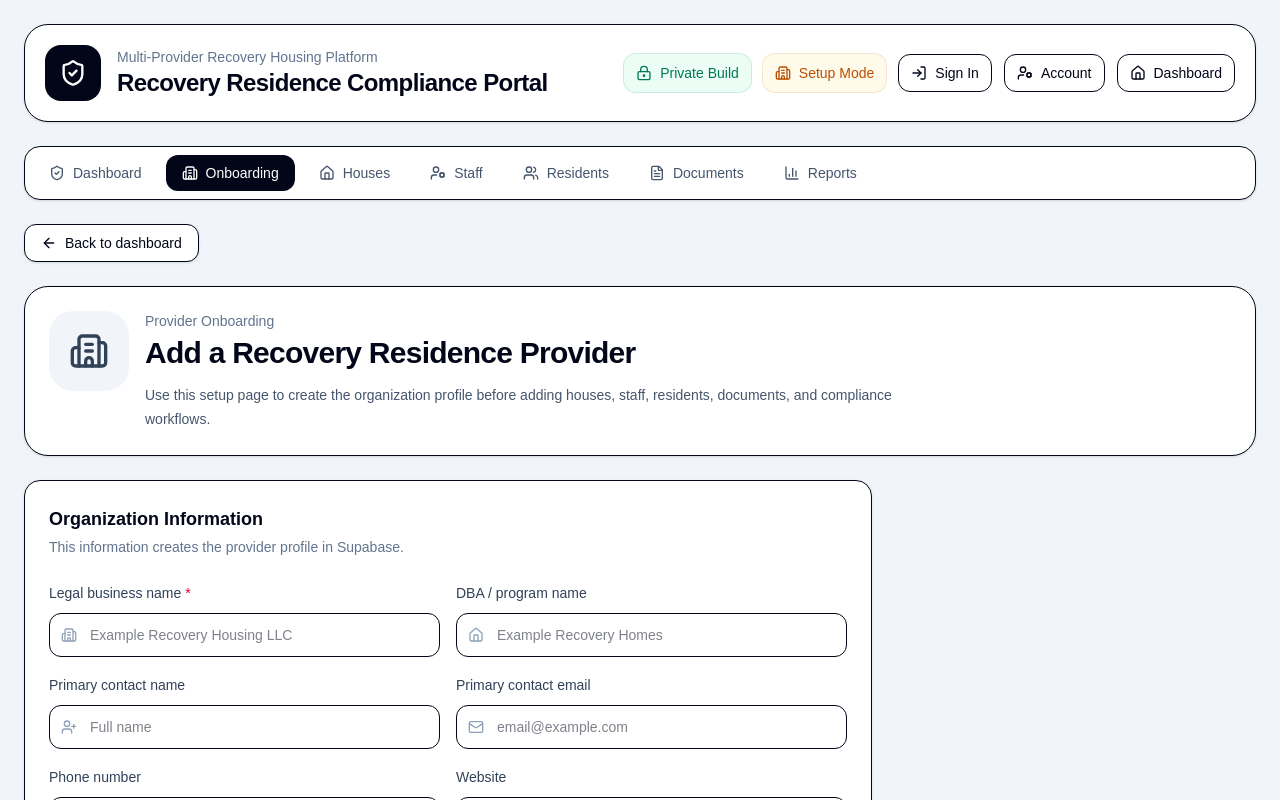
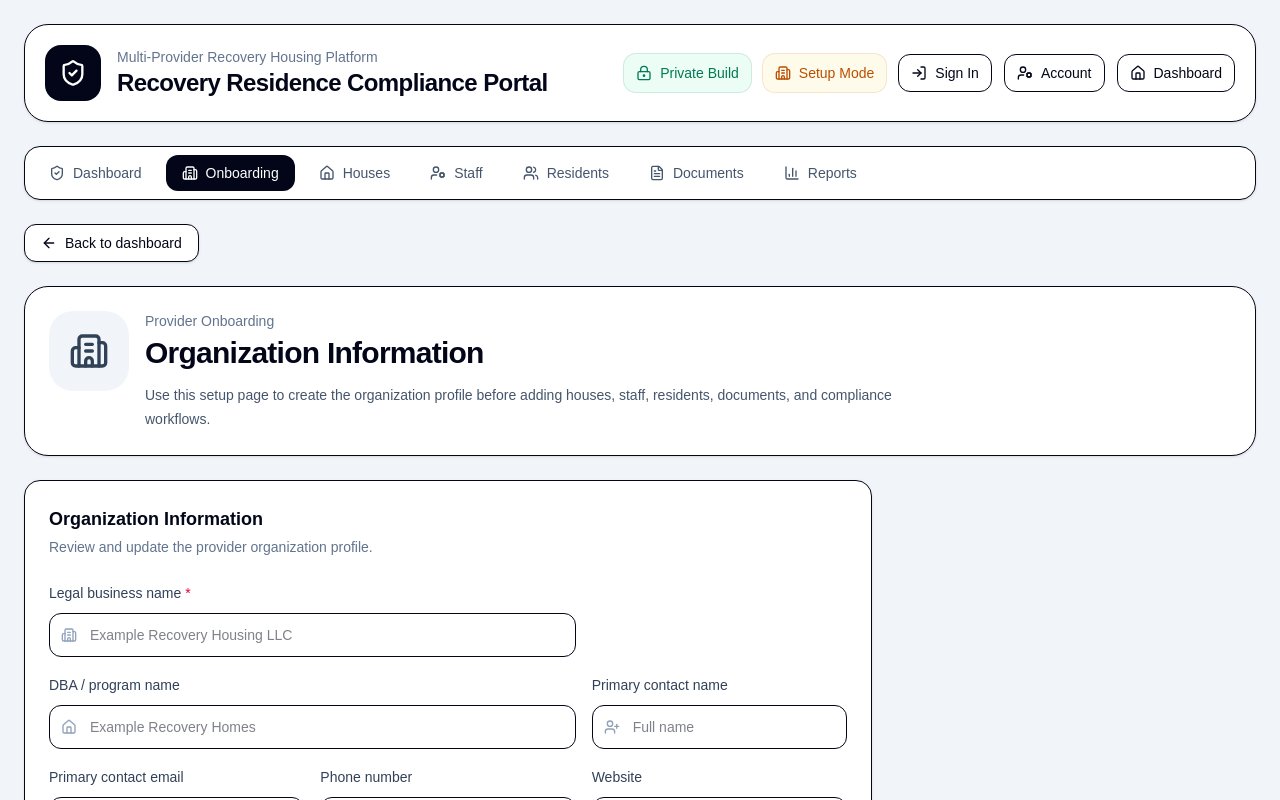
Before and after one commit to RBooth10/halfway-portal, a Next.js app: page /onboarding in a window 1280 px wide. Shown: the top 800 px of the page. Built offline with nearby package versions, Linux system fonts and the light colour scheme.

Commit message:
Fix provider program fee form defaults

```diff
--- a/app/onboarding/page.tsx
+++ b/app/onboarding/page.tsx
@@ -406,7 +406,7 @@ export default function ProviderOnboardingPage() {
           <div>
             <p className="text-sm font-medium text-slate-500">Provider Onboarding</p>
             <h1 className="mt-1 text-3xl font-semibold tracking-tight">
-              Add a Recovery Residence Provider
+              Organization Information
             </h1>
             <p className="mt-3 max-w-3xl text-sm leading-6 text-slate-600">
               Use this setup page to create the organization profile before adding houses,
@@ -435,10 +435,11 @@ export default function ProviderOnboardingPage() {
         <form className="rounded-2xl border bg-white p-6 shadow-sm">
           <h2 className="text-lg font-semibold">Organization Information</h2>
           <p className="mt-1 text-sm text-slate-500">
-            This information creates the provider profile in Supabase.
+            Review and update the provider organization profile.
           </p>
 
-          <div className="mt-6 grid gap-4 md:grid-cols-2">
+          <div className="mt-6 grid gap-4 md:grid-cols-2 xl:grid-cols-3">
+            <div className="xl:col-span-2">
               <Field
                 label="Legal business name"
               placeholder="Example Recovery Housing LLC"
@@ -447,7 +448,9 @@ export default function ProviderOnboardingPage() {
               onChange={(value) => updateField("legal_name", value)}
                 required
               />
+            </div>
 
+            <div className="xl:col-span-2">
               <Field
                 label="DBA / program name"
               placeholder="Example Recovery Homes"
@@ -455,6 +458,7 @@ export default function ProviderOnboardingPage() {
               value={form.dba_name}
                 onChange={(value) => updateField("dba_name", value)}
               />
+            </div>
 
             <Field
               label="Primary contact name"
@@ -519,7 +523,7 @@ export default function ProviderOnboardingPage() {
             </label>
           </div>
 
-          <div className="mt-8 rounded-2xl border bg-slate-50 p-5 md:col-span-2">
+          <div className="mt-8 rounded-2xl border bg-slate-50 p-5 md:col-span-2 xl:col-span-3">
             <h2 className="text-lg font-semibold text-slate-950">Program Fees</h2>
             <p className="mt-1 text-sm leading-6 text-slate-500">
               Set the provider-level fee structure. House-specific billing can be connected later.
@@ -529,7 +533,7 @@ export default function ProviderOnboardingPage() {
               <label className="block">
                 <span className="text-sm font-medium text-slate-700">Fee model</span>
                 <select
-                  value={form.program_fee_model}
+                  value={form.program_fee_model || "cost_per_client"}
                   onChange={(event) => updateField("program_fee_model", event.target.value)}
                   className="mt-2 h-11 w-full rounded-xl border bg-white px-3 text-sm outline-none ring-slate-900/10 focus:ring-4"
                 >
@@ -542,7 +546,7 @@ export default function ProviderOnboardingPage() {
                 <span className="text-sm font-medium text-slate-700">Cost per client</span>
                 <input
                   type="number"
-                  value={form.cost_per_client}
+                  value={form.cost_per_client || ""}
                   onChange={(event) => updateField("cost_per_client", event.target.value)}
                   placeholder="$"
                   className="mt-2 h-11 w-full rounded-xl border bg-white px-3 text-sm outline-none ring-slate-900/10 focus:ring-4"
@@ -553,7 +557,7 @@ export default function ProviderOnboardingPage() {
                 <span className="text-sm font-medium text-slate-700">Split rent total amount</span>
                 <input
                   type="number"
-                  value={form.split_rent_total_amount}
+                  value={form.split_rent_total_amount || ""}
                   onChange={(event) => updateField("split_rent_total_amount", event.target.value)}
                   placeholder="$"
                   className="mt-2 h-11 w-full rounded-xl border bg-white px-3 text-sm outline-none ring-slate-900/10 focus:ring-4"
@@ -564,7 +568,7 @@ export default function ProviderOnboardingPage() {
                 <span className="text-sm font-medium text-slate-700">Split among number of clients</span>
                 <input
                   type="number"
-                  value={form.split_rent_client_count}
+                  value={form.split_rent_client_count || ""}
                   onChange={(event) => updateField("split_rent_client_count", event.target.value)}
                   placeholder="# of clients"
                   className="mt-2 h-11 w-full rounded-xl border bg-white px-3 text-sm outline-none ring-slate-900/10 focus:ring-4"
@@ -574,7 +578,7 @@ export default function ProviderOnboardingPage() {
               <label className="block">
                 <span className="text-sm font-medium text-slate-700">Paid</span>
                 <select
-                  value={form.program_fee_frequency}
+                  value={form.program_fee_frequency || "monthly"}
                   onChange={(event) => updateField("program_fee_frequency", event.target.value)}
                   className="mt-2 h-11 w-full rounded-xl border bg-white px-3 text-sm outline-none ring-slate-900/10 focus:ring-4"
                 >
@@ -591,7 +595,7 @@ export default function ProviderOnboardingPage() {
                   type="number"
                   min="1"
                   max="31"
-                  value={form.program_fee_charge_day_of_month}
+                  value={form.program_fee_charge_day_of_month || ""}
                   onChange={(event) => updateField("program_fee_charge_day_of_month", event.target.value)}
                   placeholder="1-31"
                   className="mt-2 h-11 w-full rounded-xl border bg-white px-3 text-sm outline-none ring-slate-900/10 focus:ring-4"
@@ -601,7 +605,7 @@ export default function ProviderOnboardingPage() {
               <label className="block">
                 <span className="text-sm font-medium text-slate-700">Selected day of week</span>
                 <select
-                  value={form.program_fee_charge_day_of_week}
+                  value={form.program_fee_charge_day_of_week || ""}
                   onChange={(event) => updateField("program_fee_charge_day_of_week", event.target.value)}
                   className="mt-2 h-11 w-full rounded-xl border bg-white px-3 text-sm outline-none ring-slate-900/10 focus:ring-4"
                 >
@@ -620,7 +624,7 @@ export default function ProviderOnboardingPage() {
                 <span className="text-sm font-medium text-slate-700">One-time admission fee</span>
                 <input
                   type="number"
-                  value={form.admission_fee_amount}
+                  value={form.admission_fee_amount || ""}
                   onChange={(event) => updateField("admission_fee_amount", event.target.value)}
                   placeholder="$"
                   className="mt-2 h-11 w-full rounded-xl border bg-white px-3 text-sm outline-none ring-slate-900/10 focus:ring-4"
@@ -630,7 +634,7 @@ export default function ProviderOnboardingPage() {
               <label className="flex items-center gap-3 rounded-xl border bg-white p-4">
                 <input
                   type="checkbox"
-                  checked={form.admission_fee_refundable}
+                  checked={Boolean(form.admission_fee_refundable)}
                   onChange={(event) => updateField("admission_fee_refundable", event.target.checked)}
                   className="h-4 w-4"
                 />
```
Lines whose indentation alone changed are shown as unchanged.
